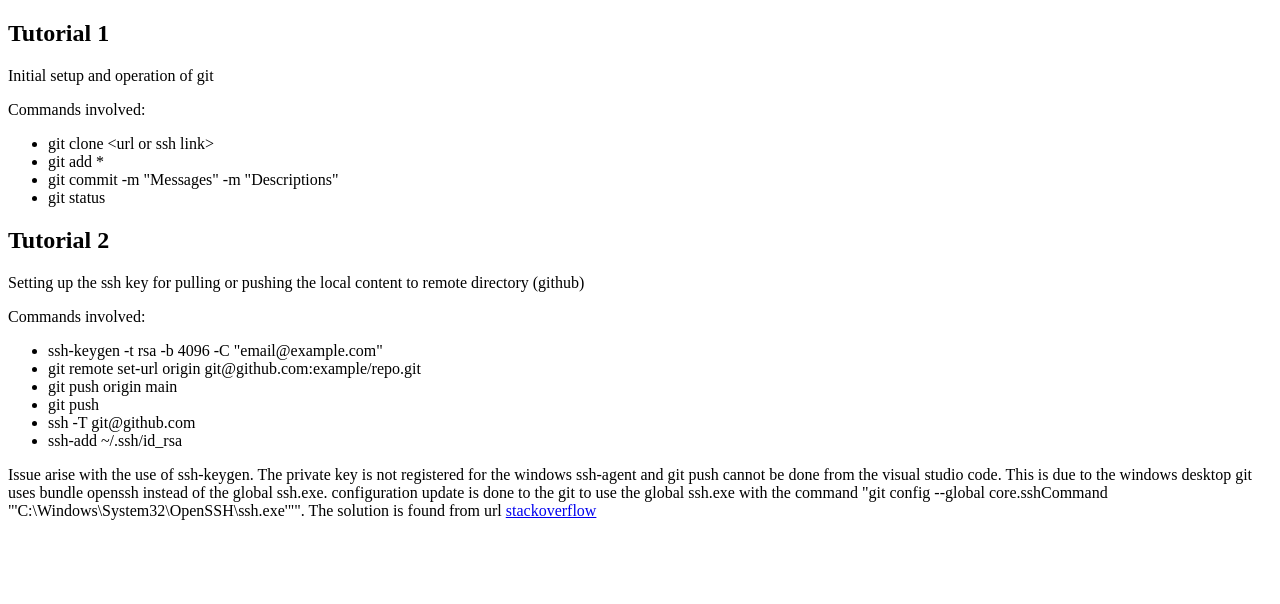
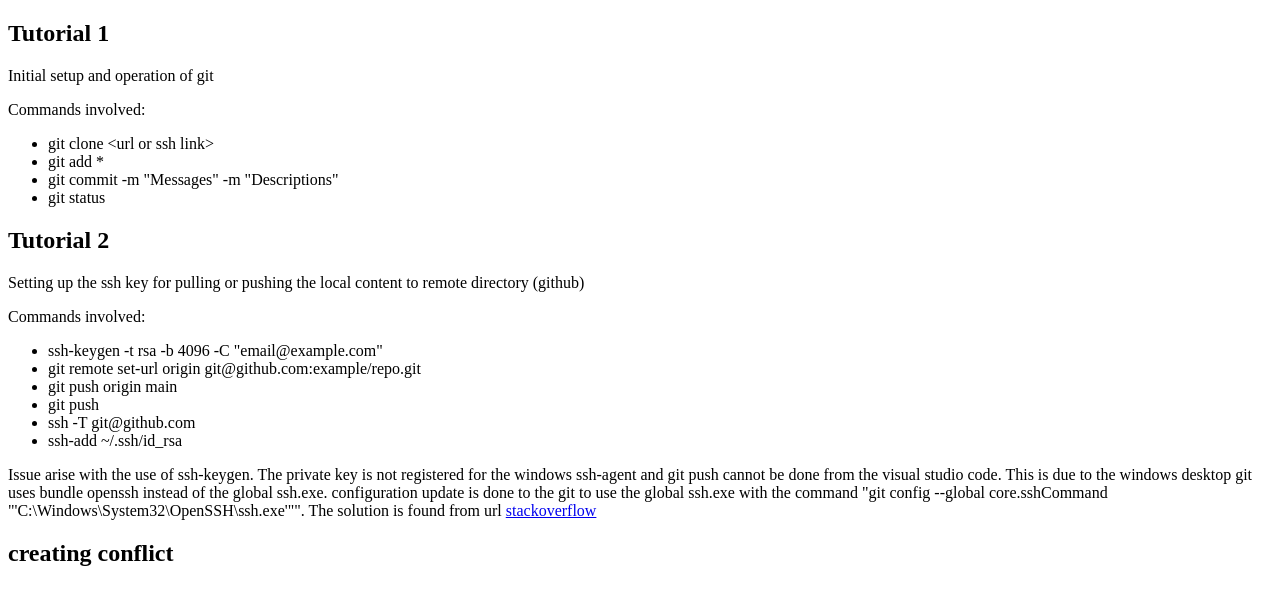
Before and after one commit to cchsing/git-tutorials, a plain HTML site: page index.html in a window 1280 px wide. Drawn offline with Linux system fonts and the light colour scheme.

Commit message:
update for conflict

```diff
--- a/index.html
+++ b/index.html
@@ -41,6 +41,11 @@
                     the command "git config --global core.sshCommand "'C:\Windows\System32\OpenSSH\ssh.exe'"". The solution is found from url <a href="https://stackoverflow.com/questions/2643502/git-how-to-solve-permission-denied-publickey-error-when-using-git">stackoverflow</a>
                 </p>
             </article>
+            <article>
+                <header>
+                    <h1>creating conflict</h1>
+                </header>
+            </article>
         </div>
     </body>
 </html>
```
